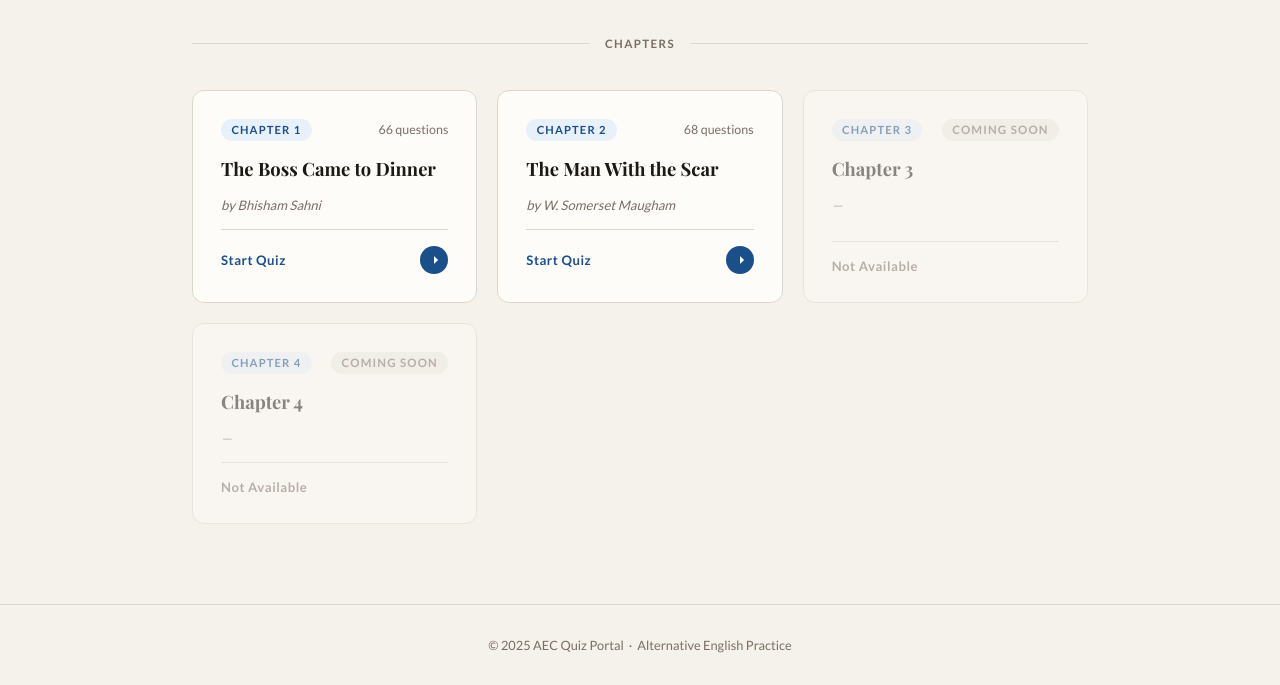
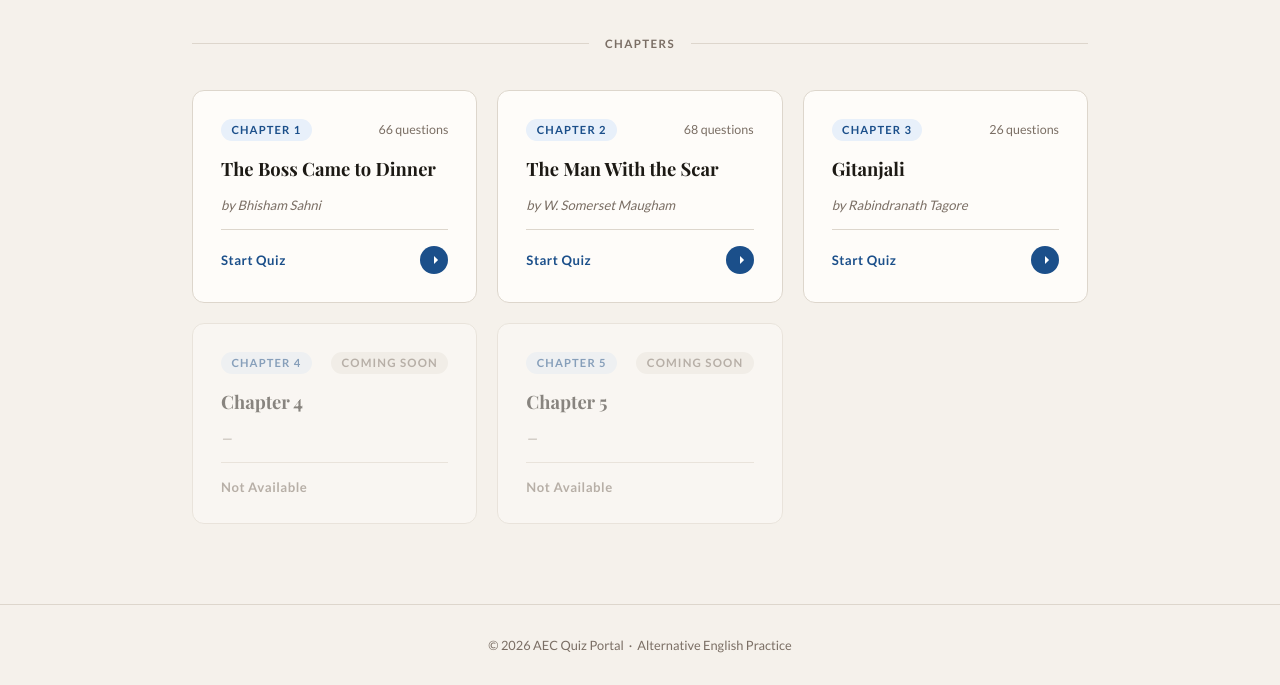
Before and after one commit to Alpha-996/aec-quiz-sem3, a plain HTML site: page index.html in a window 1280 px wide. Shown: the part 351-1036 px from the top of the page. Drawn offline with nearby package versions, Linux system fonts and the light colour scheme; a web font is replaced by a local one.

Commit message:
Update chapter titles and footer year in index.html

```diff
--- a/index.html
+++ b/index.html
@@ -317,17 +317,21 @@
       </div>
     </a>
 
-    <div class="card locked">
+    <!-- Chapter 3: Available -->
+    <a href="quiz.html?chapter=chapter3" class="card">
       <div class="card-meta">
         <span class="chapter-badge">Chapter 3</span>
-        <span class="coming-soon">Coming Soon</span>
+        <span class="q-count">26 questions</span>
       </div>
-      <div class="card-title">Chapter 3</div>
-      <div class="card-author">— </div>
+      <div class="card-title">Gitanjali</div>
+      <div class="card-author">by Rabindranath Tagore</div>
       <div class="card-footer">
-        <span class="card-cta" style="color:var(--muted)">Not Available</span>
+        <span class="card-cta">Start Quiz</span>
+        <div class="card-arrow">
+          <svg viewBox="0 0 24 24"><path d="M5 12h14M12 5l7 7-7 7"/></svg>
+        </div>
       </div>
-    </div>
+    </a>
 
     <div class="card locked">
       <div class="card-meta">
@@ -341,10 +345,22 @@
       </div>
     </div>
 
+    <div class="card locked">
+      <div class="card-meta">
+        <span class="chapter-badge">Chapter 5</span>
+        <span class="coming-soon">Coming Soon</span>
+      </div>
+      <div class="card-title">Chapter 5</div>
+      <div class="card-author">— </div>
+      <div class="card-footer">
+        <span class="card-cta" style="color:var(--muted)">Not Available</span>
+      </div>
+    </div>
+
   </div>
 
   <footer>
-    &copy; 2025 AEC Quiz Portal &nbsp;·&nbsp; Alternative English Practice
+    &copy; 2026 AEC Quiz Portal &nbsp;·&nbsp; Alternative English Practice
   </footer>
 
 </body>
```
